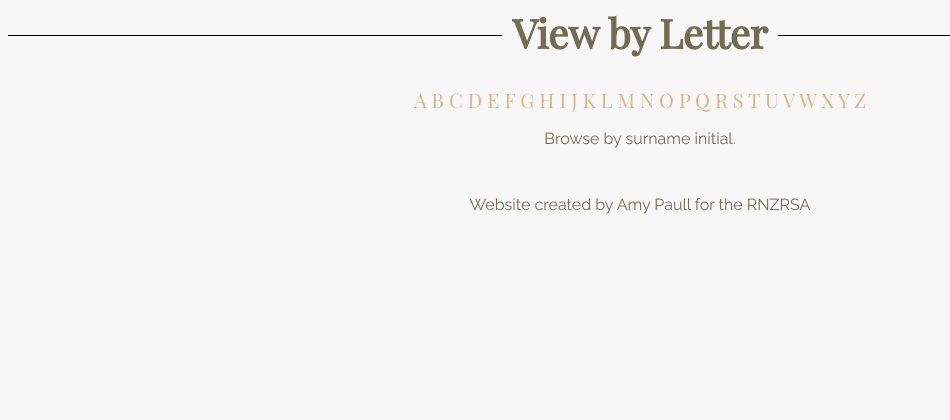
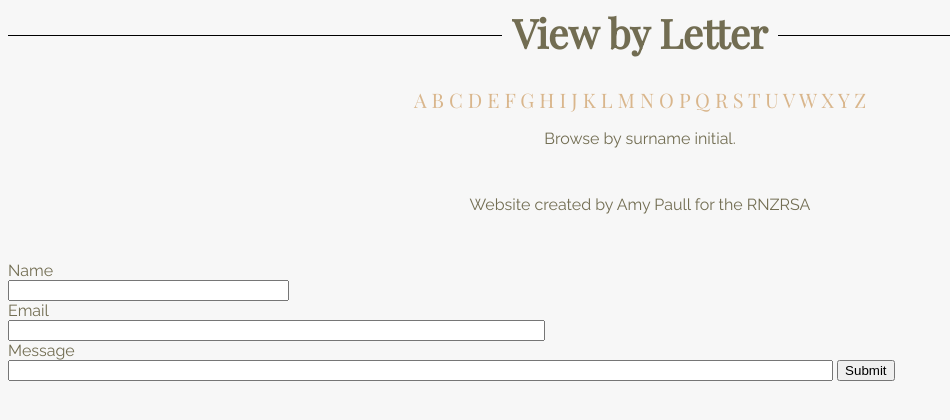
Before and after one commit to MJCaister/POW-1, a Flask app: page /browse in a window 1280 px wide. Shown: the part 344-764 px from the top of the page, without its empty margins (0-950 px from the left). Run offline with Flask 2, Linux system fonts and the light colour scheme; parts of the project's set-up code (start-up, migrations or seed data) failed here and were passed over.

Commit message:
added contact form - no backend

```diff
--- a/forms.py
+++ b/forms.py
@@ -37,3 +37,9 @@ class RegistrationForm(FlaskForm):
         user = models.User.query.filter_by(email=email.data).first()
         if user is not None:
             raise ValidationError('Please use a different email address.')
+
+class ContactForm(FlaskForm):
+    name = StringField('Name', validators=[DataRequired()])
+    email = StringField('Email', validators=[DataRequired(), Email()])
+    message = StringField('Message', validators=[DataRequired()])
+    submit = SubmitField('Submit')
--- a/routes.py
+++ b/routes.py
@@ -4,7 +4,7 @@ from werkzeug.security import generate_password_hash, check_password_hash
 from flask_login import LoginManager, current_user, login_user, logout_user, login_required
 from config import Config
 import sqlite3
-from forms import SearchForm, LoginForm, RegistrationForm, CommentForm, DeleteForm
+from forms import SearchForm, LoginForm, RegistrationForm, CommentForm, DeleteForm, ContactForm
 import models
 
 app=Flask(__name__)
@@ -202,6 +202,11 @@ def results(val):
         val = val.upper()
         return render_template("results.html",val=val, results1=pows1, results2=pows2, results3=pows3)
 
+@app.context_processor
+def inject_search():
+    form = ContactForm()
+    return dict(contactform=form)
+
 #404 error handler with custom styled page.
 @app.errorhandler(404)
 def page_not_found(e):
--- a/static/css/style.css
+++ b/static/css/style.css
@@ -24,6 +24,10 @@ footer {
   width: 100%;
   float: left;
   padding-top: 15px;
+}
+
+.contact {
+  text-align: left;
 }
 
 /** Home Page CSS **/
--- a/templates/footer.html
+++ b/templates/footer.html
@@ -1,3 +1,13 @@
 <footer>
   <p>Website created by Amy Paull for the RNZRSA</p>
+  <form class="contact" method="post">
+    {{contactform.hidden_tag()}}
+    <p>{{contactform.name.label}}<br>
+      {{contactform.name(size=32)}}<br>
+      {{contactform.email.label}}<br>
+      {{contactform.email(size=64)}}<br>
+      {{contactform.message.label}}<br>
+      {{contactform.message(size=100)}}
+      {{contactform.submit()}}
+  </form>
 </footer>
```
